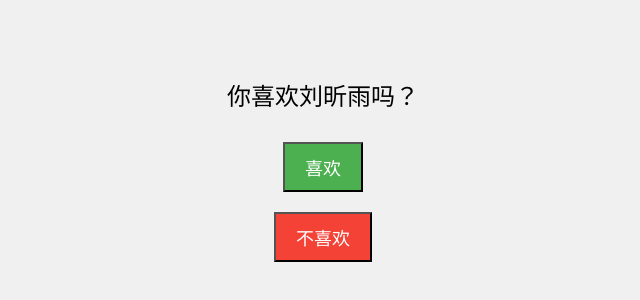
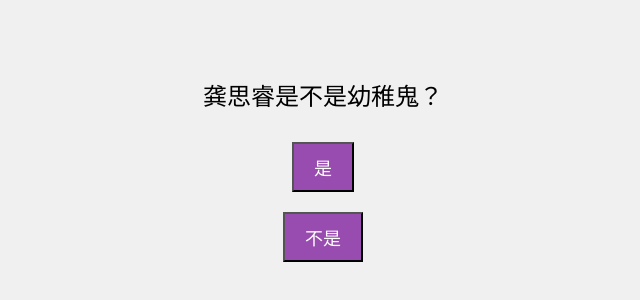
Before and after one commit to Meteor728/HTML-, a plain HTML site: page index.html in a window 1280 px wide. Shown: the part 226-526 px from the top of the page, without its empty margins (317-957 px from the left). Drawn offline with Linux system fonts and the light colour scheme.

Commit message:
Update index.html

```diff
--- a/index.html
+++ b/index.html
@@ -3,7 +3,7 @@
 <head>
     <meta charset="UTF-8">
     <meta name="viewport" content="width=device-width, initial-scale=1.0">
-    <title>喜欢刘昕雨吗？</title>
+    <title>龚思睿是不是幼稚鬼？</title>
     <style>
         body {
             font-family: Arial, sans-serif;
@@ -30,11 +30,11 @@
             transform: scale(1.1);
         }
         .like {
-            background-color: #4CAF50;
+            background-color: #994caf;
             color: white;
         }
         .dislike {
-            background-color: #f44336;
+            background-color: #994caf;
             color: white;
         }
         .hidden {
@@ -43,9 +43,9 @@
     </style>
 </head>
 <body>
-    <div class="question">你喜欢刘昕雨吗？</div>
-    <button class="button like" onclick="handleLike()">喜欢</button>
-    <button class="button dislike" onclick="handleDislike()">不喜欢</button>
+    <div class="question">龚思睿是不是幼稚鬼？</div>
+    <button class="button like" onclick="handleLike()">是</button>
+    <button class="button dislike" onclick="handleDislike()">不是</button>
 
     <!-- 结果区域 -->
     <div class="result hidden" id="resultMessage"></div>
@@ -62,7 +62,7 @@
             // 显示结果
             const resultMessage = document.getElementById('resultMessage');
             resultMessage.classList.remove('hidden');
-            resultMessage.textContent = '那快对刘昕雨表白吧！';
+            resultMessage.textContent = '幼稚鬼龚思睿！';
         }
 
         function handleDislike() {
@@ -72,12 +72,12 @@
             // 每次点击后，按钮的大小逐渐变小
             dislikeCount++;
             if (dislikeCount <= 4) {
-                const scale = 1 - 0.2 * dislikeCount; // 每次点击后，按钮大小减少 20%
+                const scale = 1 - 0.15 * dislikeCount; // 每次点击后，按钮大小减少 20%
                 dislikeButton.style.transform = `scale(${scale})`;
             }
 
             // 如果点击了四次，隐藏“不喜欢”按钮
-            if (dislikeCount === 4) {
+            if (dislikeCount === 6) {
                 dislikeButton.classList.add('hidden');
             }
         }
```
